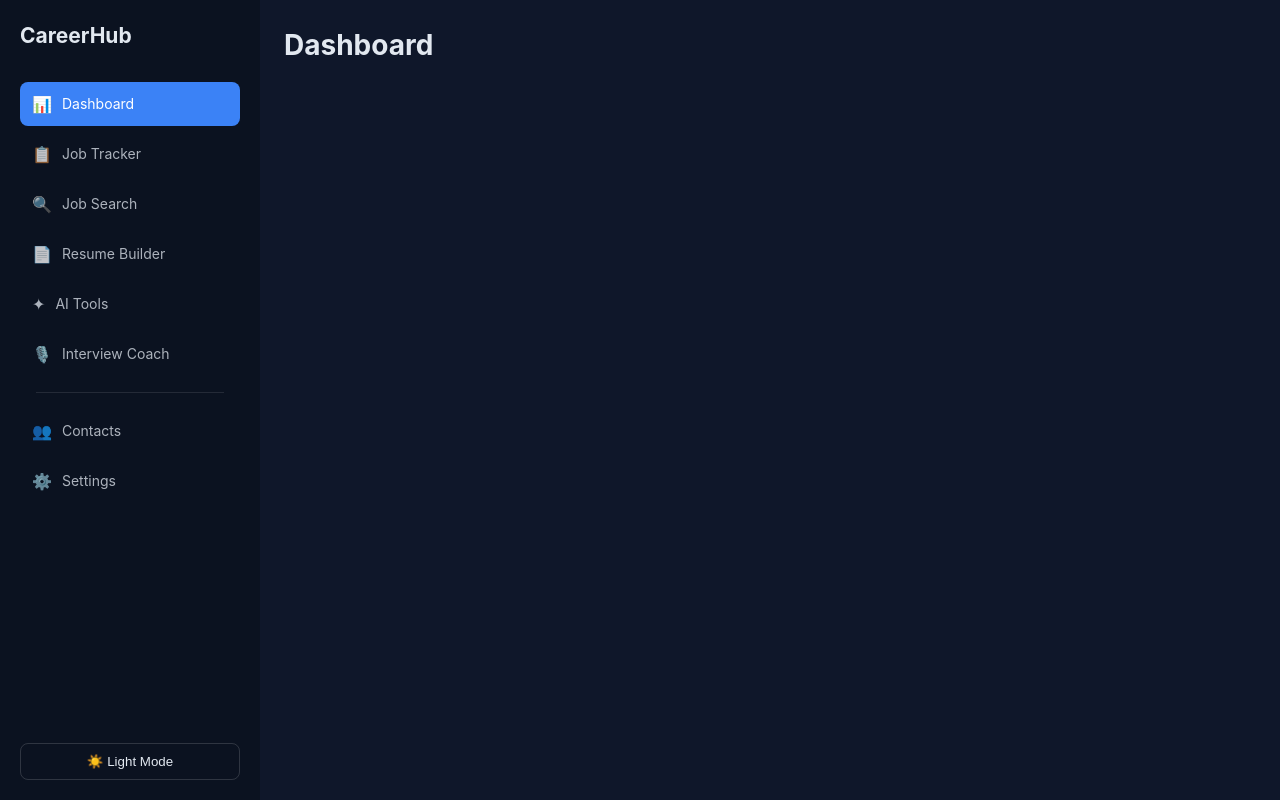
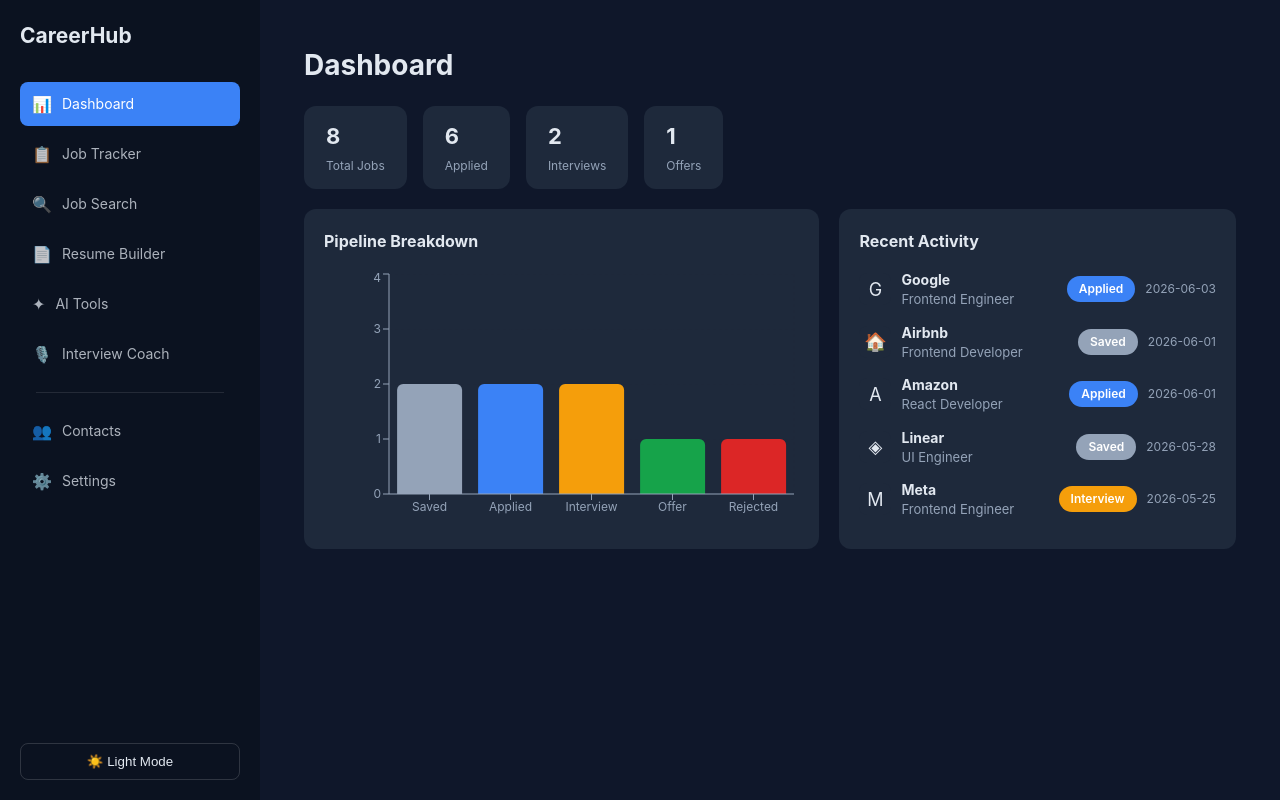
Before and after one commit to Masavi99/career-hub, a React (Vite) app: page /dashboard in a window 1280 px wide. Built offline with nearby package versions, Linux system fonts and the light colour scheme.

Commit message:
dashboard updated

```diff
--- a/package.json
+++ b/package.json
@@ -12,7 +12,8 @@
   "dependencies": {
     "react": "^19.2.6",
     "react-dom": "^19.2.6",
-    "react-router-dom": "^7.17.0"
+    "react-router-dom": "^7.17.0",
+    "recharts": "^3.8.1"
   },
   "devDependencies": {
     "@eslint/js": "^10.0.1",
--- a/src/main.jsx
+++ b/src/main.jsx
@@ -1,6 +1,7 @@
 import React from "react";
 import ReactDOM from "react-dom/client";
 import { BrowserRouter } from "react-router-dom";
+import "./styles/dashboard.css";
 import "./styles/jobs.css";
 import App from "./App";
 
--- a/src/pages/Dashboard.jsx
+++ b/src/pages/Dashboard.jsx
@@ -1,7 +1,130 @@
-export default function Dashboard(){
-    return(
-        <div>
-          <h1>Dashboard</h1>
+import { useMemo } from "react";
+import {
+  BarChart,
+  Bar,
+  XAxis,
+  YAxis,
+  CartesianGrid,
+  Tooltip,
+  ResponsiveContainer,
+  Cell,
+} from "recharts";
+import { useApp } from "../context/AppContext";
+import { COLUMNS, COLUMN_COLORS } from "../utils/Constants";
+
+export default function Dashboard() {
+  const { jobs, theme } = useApp();
+
+  const stats = useMemo(
+    () => ({
+      total: jobs.length,
+      applied: jobs.filter((j) => j.status !== "Saved").length,
+      interviews: jobs.filter((j) => j.status === "Interview").length,
+      offers: jobs.filter((j) => j.status === "Offer").length,
+    }),
+    [jobs]
+  );
+
+  const pipelineData = useMemo(
+    () =>
+      COLUMNS.map((status) => ({
+        status,
+        count: jobs.filter((j) => j.status === status).length,
+      })),
+    [jobs]
+  );
+
+  const recentJobs = useMemo(
+    () =>
+      [...jobs]
+        .sort((a, b) => new Date(b.date) - new Date(a.date))
+        .slice(0, 5),
+    [jobs]
+  );
+
+  const axisColor = theme === "dark" ? "#94a3b8" : "#6b7280";
+
+  return (
+    <div className="dashboard">
+      <h1>Dashboard</h1>
+
+      <div className="stats-bar">
+        <div className="stat-card">
+          <span className="stat-value">{stats.total}</span>
+          <span className="stat-label">Total Jobs</span>
         </div>
-    );
+
+        <div className="stat-card">
+          <span className="stat-value">{stats.applied}</span>
+          <span className="stat-label">Applied</span>
+        </div>
+
+        <div className="stat-card">
+          <span className="stat-value">{stats.interviews}</span>
+          <span className="stat-label">Interviews</span>
+        </div>
+
+        <div className="stat-card">
+          <span className="stat-value">{stats.offers}</span>
+          <span className="stat-label">Offers</span>
+        </div>
+      </div>
+
+      <div className="dashboard-grid">
+        <div className="dashboard-card">
+          <h2>Pipeline Breakdown</h2>
+
+          <ResponsiveContainer width="100%" height={260}>
+            <BarChart data={pipelineData}>
+              <CartesianGrid strokeDasharray="3 3" stroke="var(--border)" />
+              <XAxis dataKey="status" stroke={axisColor} fontSize={12} />
+              <YAxis allowDecimals={false} stroke={axisColor} fontSize={12} />
+              <Tooltip
+                contentStyle={{
+                  background: "var(--card-bg)",
+                  border: "1px solid var(--border)",
+                  color: "var(--text)",
+                }}
+              />
+              <Bar dataKey="count" radius={[6, 6, 0, 0]}>
+                {pipelineData.map((entry) => (
+                  <Cell key={entry.status} fill={COLUMN_COLORS[entry.status]} />
+                ))}
+              </Bar>
+            </BarChart>
+          </ResponsiveContainer>
+        </div>
+
+        <div className="dashboard-card">
+          <h2>Recent Activity</h2>
+
+          {recentJobs.length === 0 && (
+            <p className="dashboard-empty">No jobs yet.</p>
+          )}
+
+          <ul className="activity-list">
+            {recentJobs.map((job) => (
+              <li key={job.id} className="activity-item">
+                <span className="job-logo">{job.logo}</span>
+
+                <div className="activity-info">
+                  <strong>{job.company}</strong>
+                  <span>{job.role}</span>
+                </div>
+
+                <span
+                  className="job-status-badge"
+                  style={{ background: COLUMN_COLORS[job.status] }}
+                >
+                  {job.status}
+                </span>
+
+                <span className="activity-date">{job.date || "N/A"}</span>
+              </li>
+            ))}
+          </ul>
+        </div>
+      </div>
+    </div>
+  );
 }
--- /dev/null
+++ b/src/styles/dashboard.css
@@ -0,0 +1,64 @@
+.dashboard {
+  padding: 20px;
+}
+
+.dashboard h1 {
+  margin-bottom: 20px;
+}
+
+.dashboard-grid {
+  display: grid;
+  grid-template-columns: 1.3fr 1fr;
+  gap: 20px;
+}
+
+.dashboard-card {
+  background: var(--card-bg);
+  border-radius: 12px;
+  padding: 20px;
+}
+
+.dashboard-card h2 {
+  margin-bottom: 16px;
+  font-size: 16px;
+}
+
+.dashboard-empty {
+  color: var(--muted-text);
+  font-size: 13px;
+}
+
+.activity-list {
+  list-style: none;
+  display: flex;
+  flex-direction: column;
+  gap: 12px;
+}
+
+.activity-item {
+  display: flex;
+  align-items: center;
+  gap: 10px;
+}
+
+.activity-info {
+  display: flex;
+  flex-direction: column;
+  flex: 1;
+}
+
+.activity-info span {
+  color: var(--muted-text);
+  font-size: 13px;
+}
+
+.activity-date {
+  color: var(--muted-text);
+  font-size: 12px;
+}
+
+@media (max-width: 900px) {
+  .dashboard-grid {
+    grid-template-columns: 1fr;
+  }
+}
--- a/src/styles/global.css
+++ b/src/styles/global.css
@@ -8,6 +8,7 @@
   --muted-text: #94a3b8;
   --border: #1e293b;
   --card-bg: #1e293b;
+  --card-bg-alt: #283448;
   --sidebar-bg: #0b1220;
   --sidebar-text: #e2e8f0;
   --accent: #3b82f6;
@@ -19,6 +20,7 @@
   --muted-text: #6b7280;
   --border: #e5e7eb;
   --card-bg: #ffffff;
+  --card-bg-alt: #f3f4f6;
   --sidebar-bg: #111827;
   --sidebar-text: #ffffff;
   --accent: #2563eb;
--- a/src/styles/jobs.css
+++ b/src/styles/jobs.css
@@ -21,7 +21,7 @@
   padding: 10px 18px;
   border: none;
   border-radius: 8px;
-  background: #2563eb;
+  background: var(--accent);
   color: white;
   cursor: pointer;
   font-weight: 600;
@@ -36,7 +36,7 @@
 }
 
 .stat-card {
-  background: white;
+  background: var(--card-bg);
   border-radius: 12px;
   padding: 14px 22px;
   display: flex;
@@ -51,7 +51,7 @@
 
 .stat-label {
   font-size: 12px;
-  color: #6b7280;
+  color: var(--muted-text);
 }
 
 /* ── Filter bar ────────────────────────────────────────── */
@@ -68,8 +68,10 @@
   flex: 1;
   min-width: 220px;
   padding: 10px 14px;
-  border: 1px solid #ddd;
+  border: 1px solid var(--border);
   border-radius: 8px;
+  background: var(--card-bg);
+  color: var(--text);
 }
 
 .filter-chips {
@@ -80,16 +82,17 @@
 
 .chip {
   padding: 6px 14px;
-  border: 1px solid #ddd;
+  border: 1px solid var(--border);
   border-radius: 999px;
-  background: white;
+  background: var(--card-bg);
+  color: var(--text);
   cursor: pointer;
   font-size: 13px;
 }
 
 .chip-active {
-  background: #2563eb;
-  border-color: #2563eb;
+  background: var(--accent);
+  border-color: var(--accent);
   color: white;
 }
 
@@ -106,8 +109,10 @@
 .job-form select,
 .job-form textarea {
   padding: 10px;
-  border: 1px solid #ddd;
+  border: 1px solid var(--border);
   border-radius: 8px;
+  background: var(--card-bg);
+  color: var(--text);
   flex: 1 1 200px;
 }
 
@@ -126,7 +131,7 @@
 }
 
 .job-column {
-  background: white;
+  background: var(--card-bg);
   padding: 15px;
   border-radius: 12px;
   min-height: 500px;
@@ -142,8 +147,8 @@
 }
 
 .job-count {
-  background: #f3f4f6;
-  color: #374151;
+  background: var(--border);
+  color: var(--text);
   font-size: 12px;
   padding: 2px 8px;
   border-radius: 999px;
@@ -151,7 +156,7 @@
 
 .job-column-empty {
   text-align: center;
-  color: #9ca3af;
+  color: var(--muted-text);
   font-size: 13px;
   margin-top: 20px;
 }
@@ -159,7 +164,7 @@
 /* ── Job card ──────────────────────────────────────────── */
 
 .job-card {
-  background: #f3f4f6;
+  background: var(--card-bg-alt);
   padding: 12px;
   border-radius: 10px;
   margin-bottom: 12px;
@@ -180,7 +185,7 @@
   display: flex;
   align-items: center;
   justify-content: center;
-  background: white;
+  background: var(--card-bg);
   border-radius: 8px;
   flex-shrink: 0;
 }
@@ -191,7 +196,7 @@
 
 .job-card p {
   margin: 0;
-  color: #4b5563;
+  color: var(--muted-text);
 }
 
 .job-actions {
@@ -221,7 +226,7 @@
 
 .btn-edit,
 .btn-save {
-  background: #2563eb;
+  background: var(--accent);
   color: white;
 }
 
@@ -231,13 +236,13 @@
 }
 
 .btn-cancel {
-  background: #e5e7eb;
-  color: #374151;
+  background: var(--border);
+  color: var(--text);
 }
 
 .btn-move {
-  background: #e5e7eb;
-  color: #374151;
+  background: var(--border);
+  color: var(--text);
   flex: 0 0 32px;
 }
 
@@ -260,7 +265,8 @@
 }
 
 .modal-content {
-  background: white;
+  background: var(--card-bg);
+  color: var(--text);
   border-radius: 14px;
   padding: 24px;
   width: 100%;
@@ -272,7 +278,7 @@
 
 .confirm-dialog p {
   margin: 10px 0 18px;
-  color: #4b5563;
+  color: var(--muted-text);
 }
 
 /* ── Job detail modal ──────────────────────────────────── */
@@ -289,7 +295,7 @@
 }
 
 .job-detail-header p {
-  color: #6b7280;
+  color: var(--muted-text);
 }
 
 .job-status-badge {
@@ -309,7 +315,7 @@
 }
 
 .job-detail-grid dt {
-  color: #6b7280;
+  color: var(--muted-text);
   font-size: 13px;
 }
 
@@ -318,7 +324,7 @@
 }
 
 .job-detail-notes {
-  color: #4b5563;
+  color: var(--muted-text);
   margin-bottom: 18px;
   white-space: pre-wrap;
 }
```
Also changed, not shown: 1 other file (tests, documents, lock files or other folders).
